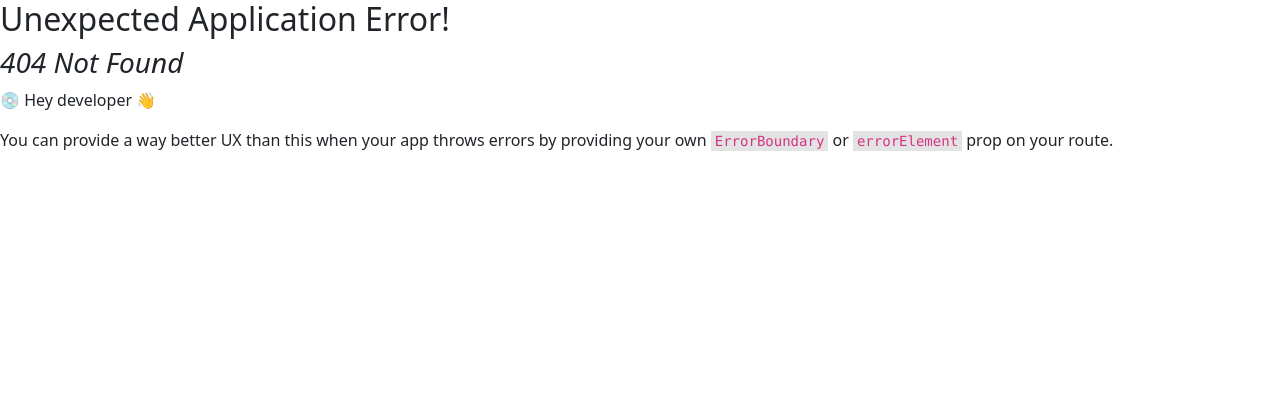
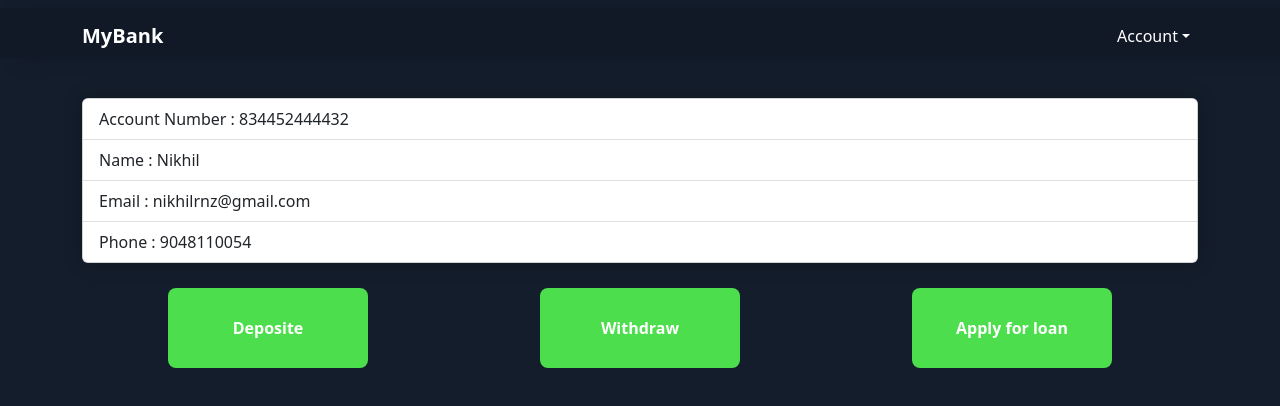
Before and after one commit to nkhlg/MyBank, a React (Create React App) app in the folder Client/my-bank/: page /userDashboard in a window 1280 px wide. Before the commit this address had no page. Shown: the top 406 px of the page. Built offline with nearby package versions, Linux system fonts and the light colour scheme.

Commit message:
added user home page and loans page

```diff
--- /dev/null
+++ b/Client/my-bank/src/Components/User/Loan.css
@@ -0,0 +1,35 @@
+
+body {
+    background-color: #141D2B;
+    color : white
+}
+ /* .right-div {
+    background-color: rgba(164, 177, 205,0.4);
+    width: 69rem;
+    border-radius: 18px;
+    margin-top: 40px;
+    height: 190px;
+} */
+    /* .loansDiv{
+        background-color: #9FEF00;
+    } */
+ ul{
+    list-style: none;
+}
+ .loansDiv
+{
+    display: flex;
+    justify-content: space-around;
+    margin-top: 50px;
+}
+ .adminBtn
+{
+    background-color: rgb(76,222,76);
+    color: rgb(255, 255, 255);
+    border-radius: 8px;
+    border-width: 0;
+    height:80px;
+    width:200px;
+    font-weight: bolder;
+
+}
--- /dev/null
+++ b/Client/my-bank/src/Components/User/Loan.js
@@ -0,0 +1,27 @@
+import './Loan.css'
+
+
+function Loan() {
+    return (
+        <div className='loan'>
+            <div className="container">
+
+                <div className="loansDiv">
+                    <div>
+                        <button type="submit" className="adminBtn">Personal loan</button>
+                    </div>
+                    <div>
+                        <button type="submit" className="adminBtn">Gold loan</button>
+                    </div>
+                    <div>
+                        <button type="submit" className="adminBtn">Home loan</button>
+                    </div>
+                </div>
+            </div>
+        </div>
+    )
+}
+
+
+
+export default Loan;
--- /dev/null
+++ b/Client/my-bank/src/Components/User/User.css
@@ -0,0 +1,10 @@
+
+.mainbody{
+    margin-top: 5vh;
+
+}
+.sub-body{
+    display: flex;
+    margin-top: 25px;
+    justify-content: space-around;
+}
--- /dev/null
+++ b/Client/my-bank/src/Components/User/User.js
@@ -0,0 +1,62 @@
+
+import { Outlet, Link } from "react-router-dom";
+// import UserNavbar from "./UserNavbar"
+import './User.css'
+
+import { Button } from "bootstrap";
+
+function User() {
+  return (
+    <div className="mainbody">
+
+
+      <div >
+        <div className="container">
+          <div className="profile">
+            <div className="card ">
+              <ul className="list-group list-group-flush ">
+                <li className="list-group-item hello">Account Number : 834452444432</li>
+                <li className="list-group-item">Name : Nikhil</li>
+                <li className="list-group-item">Email : nikhilrnz@gmail.com</li>
+                <li className="list-group-item">Phone : 9048110054</li>
+              </ul>
+            </div>
+
+
+          </div>
+
+          <div className="sub-body">
+            <div>
+              <Link to="/userDashboard/deposite">
+                <button type="submit" className="adminBtn">Deposite</button>
+              </Link>
+
+            </div>
+            <div>
+              <Link to="/userDashboard/withdraw">
+                <button type="submit" className="adminBtn">Withdraw</button>
+              </Link>
+
+            </div>
+
+            <div>
+              <Link to="/userDashboard/loan">
+                <button type="submit" className="adminBtn">Apply for loan</button>
+              </Link>
+
+            </div>
+
+          </div>
+        </div>
+      </div>
+
+
+
+
+
+
+    </div>
+  );
+}
+
+export default User;
--- /dev/null
+++ b/Client/my-bank/src/Components/User/UserHome.js
@@ -0,0 +1,27 @@
+import { Outlet } from "react-router-dom";
+import UserNavbar from "./UserNavbar"
+
+
+
+function UserHome() {
+  return (
+    <>
+
+      <header>
+        <UserNavbar></UserNavbar>
+      </header>
+
+
+      <main>
+        <Outlet></Outlet>
+
+      </main>
+
+
+
+
+    </>
+  );
+}
+
+export default UserHome;
--- /dev/null
+++ b/Client/my-bank/src/Components/User/UserNavbar.css
@@ -0,0 +1,21 @@
+.body
+{
+    background-color: #111927;
+    margin-top: 8px;
+    height: 3rem;
+    box-shadow: 20px 1px 15px 0px #111927;
+    background-size:cover;
+    height: 50px;
+    position: relative;
+}
+.navbar-brand
+{
+    font-weight: bolder;
+    color: white;
+}
+
+.card{
+
+    box-shadow: 0 0px 20px 0 rgba(0,0,0,0.2);
+
+}
--- /dev/null
+++ b/Client/my-bank/src/Components/User/UserNavbar.js
@@ -0,0 +1,40 @@
+import { Link } from "react-router-dom";
+import './UserNavbar.css'
+function UserNavbar() {
+    return (
+        <>
+            <div className="body">
+                <nav className="navbar navbar-expand-sm">
+                    <div className="container">
+                        <div>
+                            <a className="navbar-brand" href="/">MyBank</a>
+                        </div>
+
+                        <div >
+                            <ul class="nav navbar-nav ms-auto" id="account">
+                                <li class="nav-item dropdown">
+                                    <a href="/admin" class="nav-link dropdown-toggle" data-bs-toggle="dropdown" id="account">Account</a>
+                                    <div class="dropdown-menu dropdown-menu-end">
+                                        <a href="/" class="dropdown-item">Profile</a>
+
+                                        <div class="dropdown-divider"></div>
+                                        <a href="/" class="dropdown-item">Logout</a>
+                                    </div>
+                                </li>
+                            </ul>
+                        </div>
+                    </div>
+                </nav>
+            </div>
+
+
+
+
+
+
+
+        </>
+    );
+}
+
+export default UserNavbar;
```
Also changed, not shown: Client/my-bank/src/index.js (+16 -0 lines), Client/my-bank/src/Components/User/ex.js (deleted), 1 other file (tests, documents, lock files or other folders).
